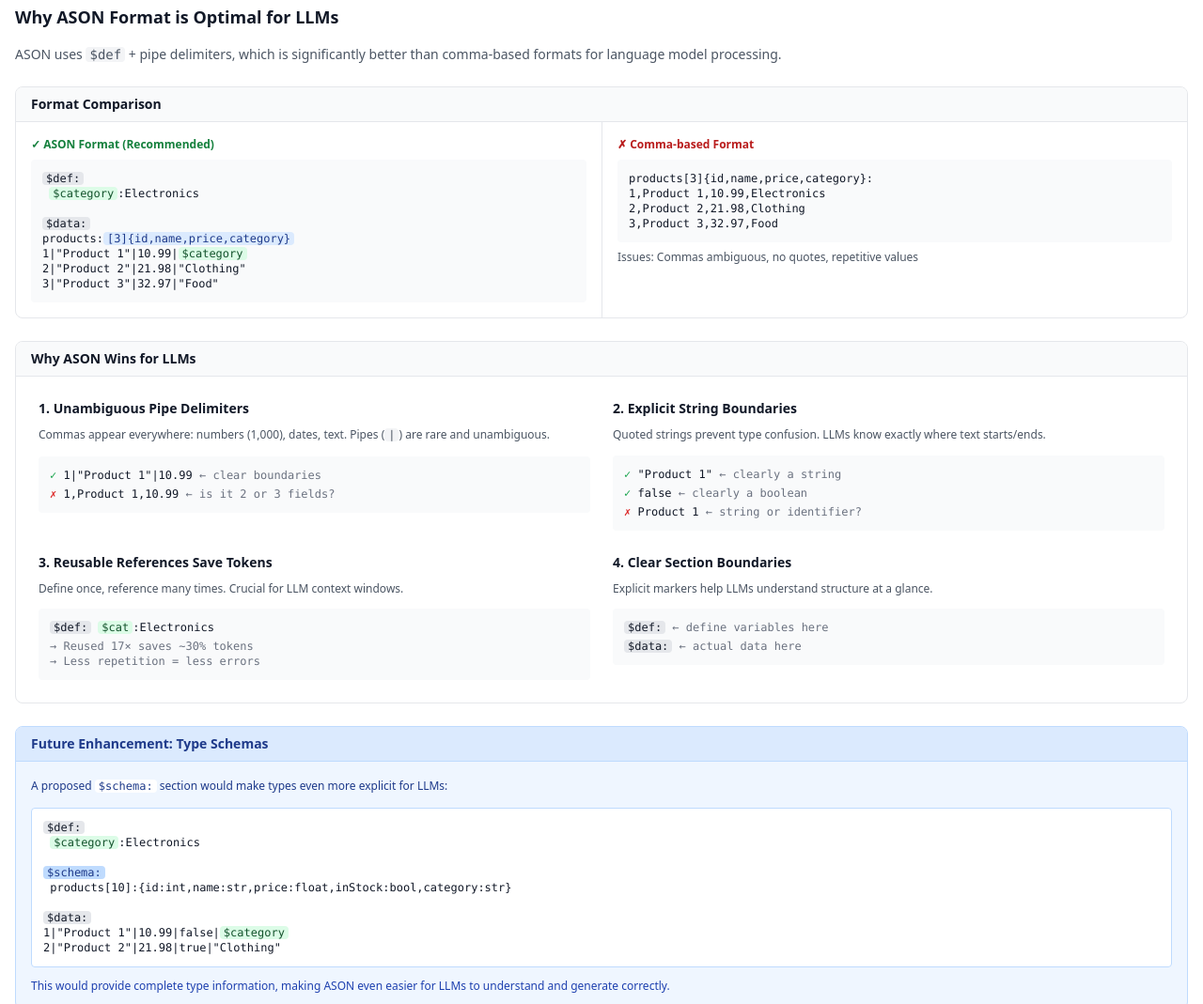
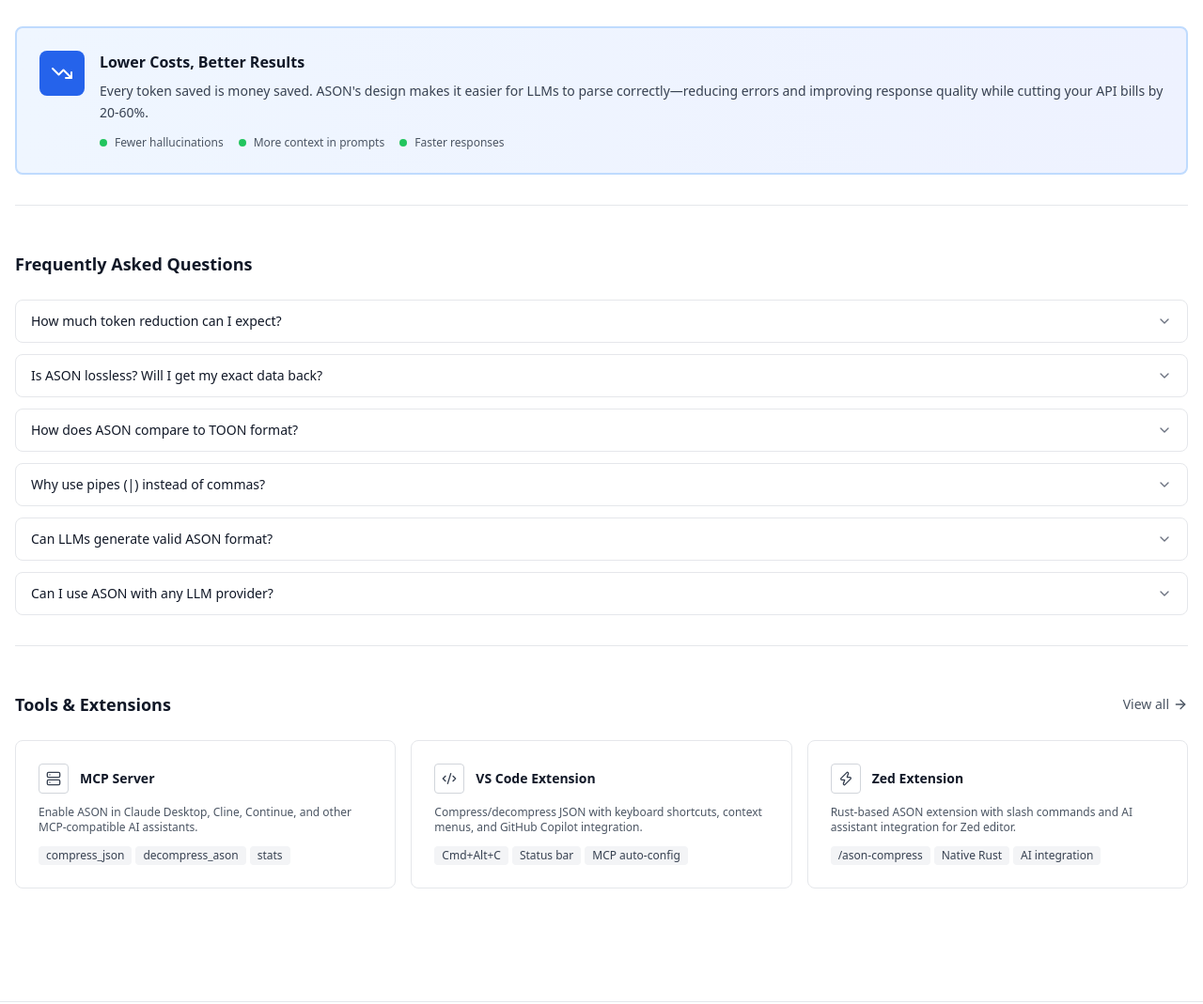
Before and after one commit to ason-format/ason, a plain HTML site: page docs/index.html in a window 1280 px wide. Shown: the part 2659-3728 px from the top of the page at 94% size. Drawn offline with nearby package versions, Linux system fonts and the light colour scheme.

Commit message:
Simplify LLM optimization section and add ROI callout

```diff
--- a/docs/index.html
+++ b/docs/index.html
@@ -630,120 +630,36 @@
             </div>
         </section>
 
-        <!-- LLM Optimization Features -->
+        <!-- LLM Optimization -->
         <section class="border-t pt-12 pb-8">
-            <h2 class="text-lg font-semibold mb-4">Why ASON Format is Optimal for LLMs</h2>
-            <p class="text-sm text-gray-600 mb-6">
-                ASON uses <code class="bg-gray-100 px-1 rounded">$def</code> + pipe delimiters, which is significantly better than comma-based formats for language model processing.
-            </p>
-
-            <!-- Comparison: ASON vs Comma-based -->
-            <div class="border rounded-lg overflow-hidden mb-6">
-                <div class="px-4 py-2 bg-gray-50 border-b">
-                    <h3 class="text-sm font-semibold">Format Comparison</h3>
-                </div>
-                <div class="grid grid-cols-1 md:grid-cols-2 gap-0 divide-x">
-                    <div class="p-4">
-                        <div class="text-xs font-semibold text-green-700 mb-2">✓ ASON Format (Recommended)</div>
-                        <pre class="bg-gray-50 p-3 rounded text-xs font-mono overflow-auto"><span class="bg-gray-200 text-gray-900 px-1 rounded">$def:</span>
- <span class="bg-green-100 text-green-900 px-1 rounded">$category</span>:Electronics
-
-<span class="bg-gray-200 text-gray-900 px-1 rounded">$data:</span>
-products:<span class="bg-blue-100 text-blue-900 px-1 rounded">[3]{id,name,price,category}</span>
-1|"Product 1"|10.99|<span class="bg-green-100 text-green-900 px-1 rounded">$category</span>
-2|"Product 2"|21.98|"Clothing"
-3|"Product 3"|32.97|"Food"</pre>
-                    </div>
-                    <div class="p-4">
-                        <div class="text-xs font-semibold text-red-700 mb-2">✗ Comma-based Format</div>
-                        <pre class="bg-gray-50 p-3 rounded text-xs font-mono overflow-auto">products[3]{id,name,price,category}:
-1,Product 1,10.99,Electronics
-2,Product 2,21.98,Clothing
-3,Product 3,32.97,Food</pre>
-                        <p class="text-xs text-gray-600 mt-2">Issues: Commas ambiguous, no quotes, repetitive values</p>
-                    </div>
-                </div>
-            </div>
-
-            <!-- Key Advantages -->
-            <div class="border rounded-lg overflow-hidden mb-6">
-                <div class="px-4 py-2 bg-gray-50 border-b">
-                    <h3 class="text-sm font-semibold">Why ASON Wins for LLMs</h3>
-                </div>
-                <div class="grid grid-cols-1 md:grid-cols-2 gap-6 p-6">
-                    <!-- Pipe Delimiters -->
-                    <div>
-                        <h3 class="text-sm font-semibold mb-2">1. Unambiguous Pipe Delimiters</h3>
-                        <p class="text-xs text-gray-600 mb-3 leading-relaxed">
-                            Commas appear everywhere: numbers (1,000), dates, text. Pipes (<code class="bg-gray-100 px-1 rounded">|</code>) are rare and unambiguous.
-                        </p>
-                        <div class="bg-gray-50 rounded p-3 text-xs font-mono space-y-1">
-                            <div><span class="text-green-600">✓</span> <code>1|"Product 1"|10.99</code> <span class="text-gray-500">← clear boundaries</span></div>
-                            <div><span class="text-red-600">✗</span> <code>1,Product 1,10.99</code> <span class="text-gray-500">← is it 2 or 3 fields?</span></div>
+            <!-- ROI Callout -->
+            <div class="mt-6 border-2 border-blue-200 rounded-lg overflow-hidden bg-gradient-to-r from-blue-50 to-indigo-50">
+                <div class="p-6">
+                    <div class="flex items-start gap-4">
+                        <div class="w-12 h-12 rounded-lg bg-blue-600 flex items-center justify-center flex-shrink-0">
+                            <i data-lucide="trending-down" class="w-6 h-6 text-white"></i>
+                        </div>
+                        <div class="flex-1">
+                            <h3 class="text-base font-semibold text-gray-900 mb-2">Lower Costs, Better Results</h3>
+                            <p class="text-sm text-gray-700 leading-relaxed mb-3">
+                                Every token saved is money saved. ASON's design makes it easier for LLMs to parse correctly—reducing errors and improving response quality while cutting your API bills by 20-60%.
+                            </p>
+                            <div class="flex flex-wrap gap-4 text-xs">
+                                <div class="flex items-center gap-2">
+                                    <div class="w-2 h-2 rounded-full bg-green-500"></div>
+                                    <span class="text-gray-600">Fewer hallucinations</span>
+                                </div>
+                                <div class="flex items-center gap-2">
+                                    <div class="w-2 h-2 rounded-full bg-green-500"></div>
+                                    <span class="text-gray-600">More context in prompts</span>
+                                </div>
+                                <div class="flex items-center gap-2">
+                                    <div class="w-2 h-2 rounded-full bg-green-500"></div>
+                                    <span class="text-gray-600">Faster responses</span>
+                                </div>
+                            </div>
                         </div>
                     </div>
-
-                    <!-- Explicit Strings -->
-                    <div>
-                        <h3 class="text-sm font-semibold mb-2">2. Explicit String Boundaries</h3>
-                        <p class="text-xs text-gray-600 mb-3 leading-relaxed">
-                            Quoted strings prevent type confusion. LLMs know exactly where text starts/ends.
-                        </p>
-                        <div class="bg-gray-50 rounded p-3 text-xs font-mono space-y-1">
-                            <div><span class="text-green-600">✓</span> <code>"Product 1"</code> <span class="text-gray-500">← clearly a string</span></div>
-                            <div><span class="text-green-600">✓</span> <code>false</code> <span class="text-gray-500">← clearly a boolean</span></div>
-                            <div><span class="text-red-600">✗</span> <code>Product 1</code> <span class="text-gray-500">← string or identifier?</span></div>
-                        </div>
-                    </div>
-
-                    <!-- References -->
-                    <div>
-                        <h3 class="text-sm font-semibold mb-2">3. Reusable References Save Tokens</h3>
-                        <p class="text-xs text-gray-600 mb-3 leading-relaxed">
-                            Define once, reference many times. Crucial for LLM context windows.
-                        </p>
-                        <div class="bg-gray-50 rounded p-3 text-xs font-mono">
-                            <div><span class="bg-gray-200 text-gray-900 px-1 rounded">$def:</span> <span class="bg-green-100 text-green-900 px-1 rounded">$cat</span>:Electronics</div>
-                            <div class="text-gray-500 mt-1">→ Reused 17× saves ~30% tokens</div>
-                            <div class="text-gray-500">→ Less repetition = less errors</div>
-                        </div>
-                    </div>
-
-                    <!-- Section Boundaries -->
-                    <div>
-                        <h3 class="text-sm font-semibold mb-2">4. Clear Section Boundaries</h3>
-                        <p class="text-xs text-gray-600 mb-3 leading-relaxed">
-                            Explicit markers help LLMs understand structure at a glance.
-                        </p>
-                        <div class="bg-gray-50 rounded p-3 text-xs font-mono space-y-1">
-                            <div><span class="bg-gray-200 text-gray-900 px-1 rounded">$def:</span> <span class="text-gray-500">← define variables here</span></div>
-                            <div><span class="bg-gray-200 text-gray-900 px-1 rounded">$data:</span> <span class="text-gray-500">← actual data here</span></div>
-                        </div>
-                    </div>
-                </div>
-            </div>
-
-            <!-- Future Enhancement: Schema -->
-            <div class="border border-blue-200 rounded-lg overflow-hidden bg-blue-50">
-                <div class="px-4 py-2 bg-blue-100 border-b border-blue-200">
-                    <h3 class="text-sm font-semibold text-blue-900">Future Enhancement: Type Schemas</h3>
-                </div>
-                <div class="p-4">
-                    <p class="text-xs text-blue-900 mb-3 leading-relaxed">
-                        A proposed <code class="bg-white px-1 rounded">$schema:</code> section would make types even more explicit for LLMs:
-                    </p>
-                    <pre class="bg-white p-3 rounded text-xs font-mono overflow-auto border border-blue-200"><span class="bg-gray-200 text-gray-900 px-1 rounded">$def:</span>
- <span class="bg-green-100 text-green-900 px-1 rounded">$category</span>:Electronics
-
-<span class="bg-blue-200 text-blue-900 px-1 rounded">$schema:</span>
- products[10]:{id:int,name:str,price:float,inStock:bool,category:str}
-
-<span class="bg-gray-200 text-gray-900 px-1 rounded">$data:</span>
-1|"Product 1"|10.99|false|<span class="bg-green-100 text-green-900 px-1 rounded">$category</span>
-2|"Product 2"|21.98|true|"Clothing"</pre>
-                    <p class="text-xs text-blue-800 mt-3">
-                        This would provide complete type information, making ASON even easier for LLMs to understand and generate correctly.
-                    </p>
                 </div>
             </div>
         </section>
```
